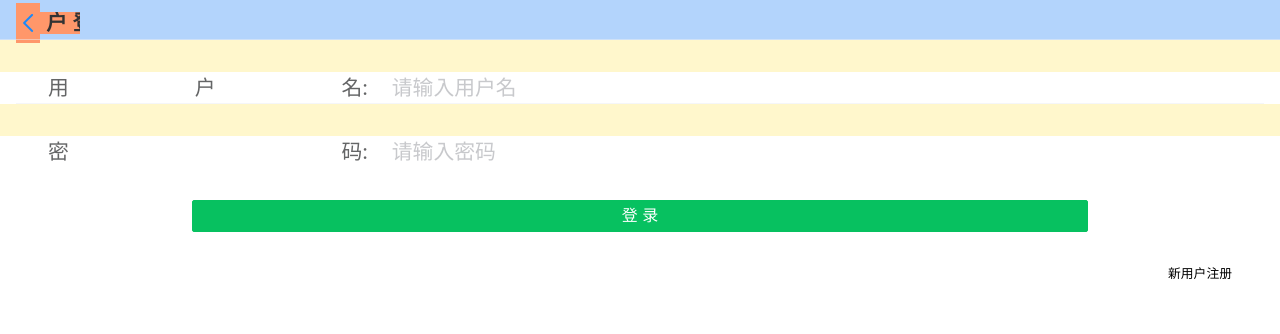
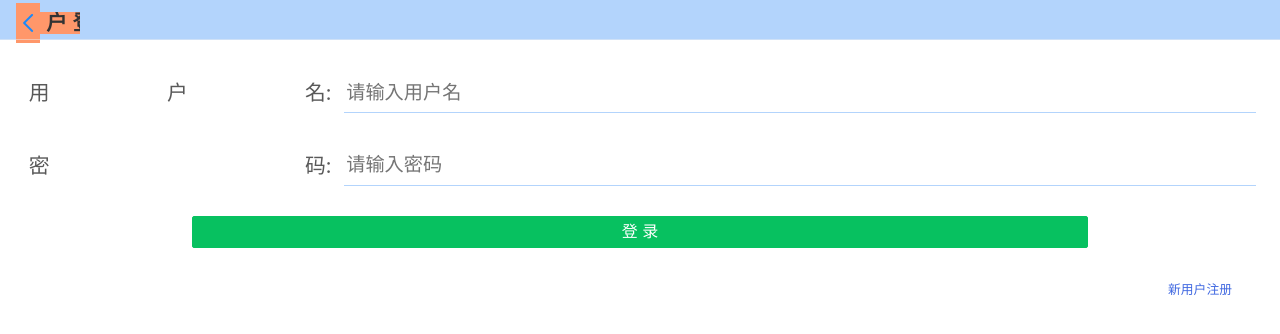
Before and after one commit to lw-yang/Totoro-Deprecated, a Vue app in the folder totoro-vue/: page /login in a window 1280 px wide. Shown: the top 334 px of the page. Built offline with nearby package versions, Linux system fonts and the light colour scheme.

Commit message:
refactor[totoro-vue]: 界面布局优化

```diff
--- a/totoro-vue/src/views/mine/Login.vue
+++ b/totoro-vue/src/views/mine/Login.vue
@@ -3,27 +3,22 @@
         <NavTop :title="title" @onClickLeft="onClickLeft"/>
 
         <div id="login">
-            <van-field
-                    v-model="username"
-                    clearable
-                    label="用户名: "
-                    placeholder="请输入用户名">
-                <label class="key" slot="label">
+            <van-row class="flexDiv">
+                <label class="key">
                     <van-col>用</van-col>
                     <van-col>户</van-col>
                     <van-col>名:</van-col>
                 </label>
-            </van-field>
-            <van-field
-                    v-model="password"
-                    type="password"
-                    label="密 码:"
-                    placeholder="请输入密码">
-                <label class="key" slot="label">
+                <input type="text" v-model="username" class="value"  placeholder="请输入用户名"/>
+            </van-row>
+            <van-row class="flexDiv">
+                <label class="key">
                     <van-col>密</van-col>
                     <van-col>码:</van-col>
                 </label>
-            </van-field>
+                <input type="password" v-model="password" class="value"  placeholder="请输入密码"/>
+            </van-row>
+
         </div>
 
         <div class="flexDiv">
@@ -33,8 +28,8 @@
         </div>
 
         <van-row id="register" type="flex" justify="end">
-            <van-col id="registerText">
-                <router-link to="/register">新用户注册</router-link>
+            <van-col >
+                <router-link to="/register" id="registerText">新用户注册</router-link>
             </van-col>
         </van-row>
     </div>
@@ -68,12 +63,13 @@
             login:function () {
                 login(this.loginData).then(res => {
                     let token = res.data.data.token
+                    let userId = res.data.data.userId
                     this.$store.commit('set_username',this.username)
+                    this.$store.commit('set_userId', userId)
                     window.localStorage.setItem("token", token)
                     window.localStorage.setItem("username", this.username)
                     this.$router.push('/mine')
-
-                }).catch(()=>{})
+                }).catch((reason)=>{console.log(reason)})
             }
         },
         computed:{
@@ -90,22 +86,34 @@
 <style scoped>
 
     #login{
-        background-color: #fff7cc;
-        height: 8rem;
+        height: 9rem;
         display: flex;
         flex-direction: column;
+
     }
+
     .key{
         display: flex;
         justify-content: space-between;
         font-size: 1.3rem;
-        flex: 1.1;
+        flex: 1;
+        margin-left: 1.5rem;
+        margin-right: .5rem;
+        padding: .3rem;
     }
+    .value{
+        display: flex;
+        flex: 3;
+        font-size: 1.2rem;
+        margin-right: 1.5rem;
+    }
+
     .flexDiv{
         display: flex;
         justify-content: center;
         padding-top: 2rem;
     }
+
     #loginButton{
         width: 70%;
         height: 2rem;
@@ -117,31 +125,9 @@
         margin-top: 2rem;
         margin-right: 3rem;
         font-size: .8rem;
-        color: #1989fa;
     }
     #registerText{
+        color: royalblue;
     }
 
 </style>
-
-<style>
-
-    .van-field{
-        display: flex;
-        height: 3.5rem;
-        align-items: center;
-        margin-top: 2rem;
-    }
-    .van-field__label{
-        font-size: 1.3rem;
-        flex: 1.1;
-        margin-left: 2rem;
-        margin-right: 1.5rem;
-    }
-    .van-cell__value{
-        display: flex;
-        font-size: 1.3rem;
-        flex: 3;
-    }
-
-</style>
```
